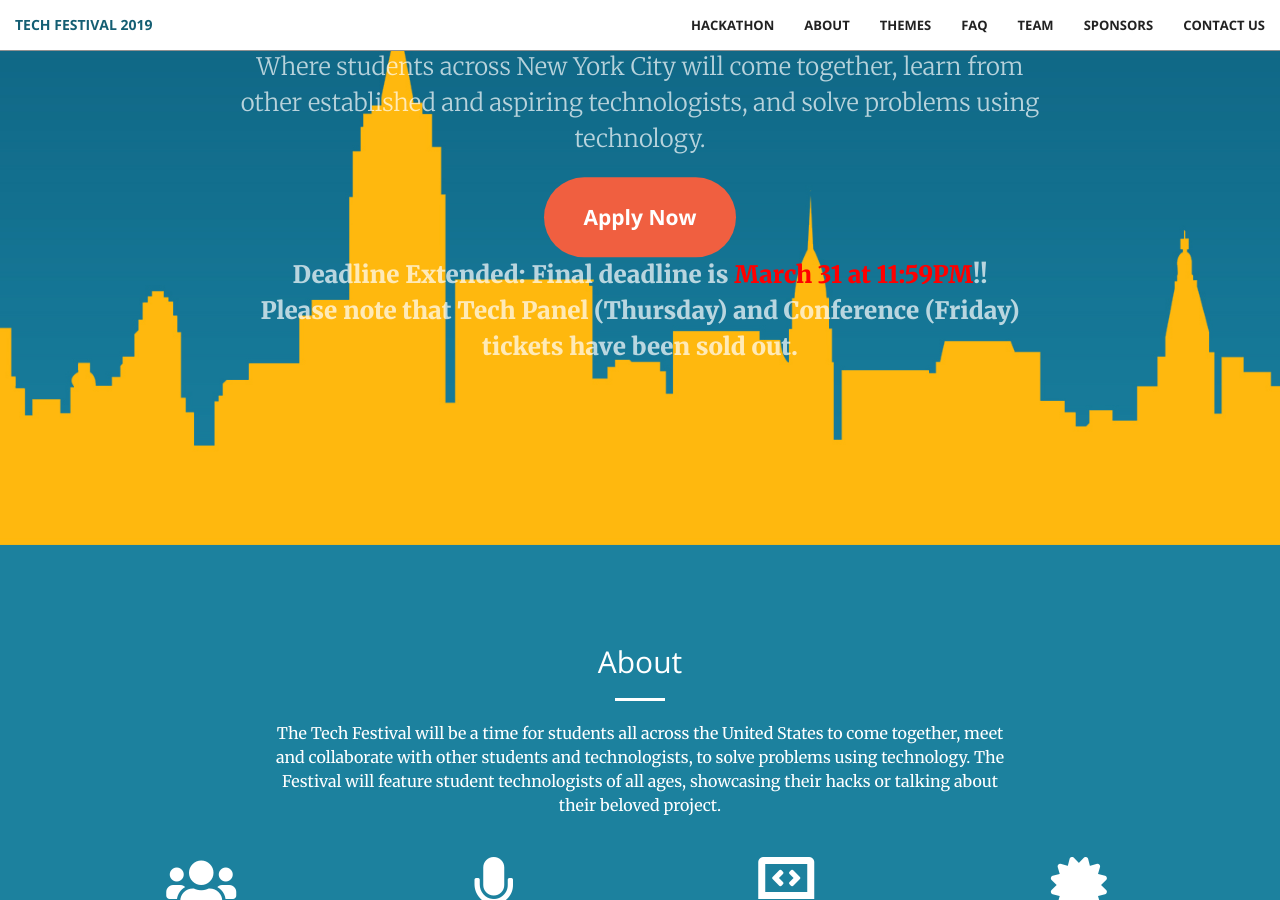
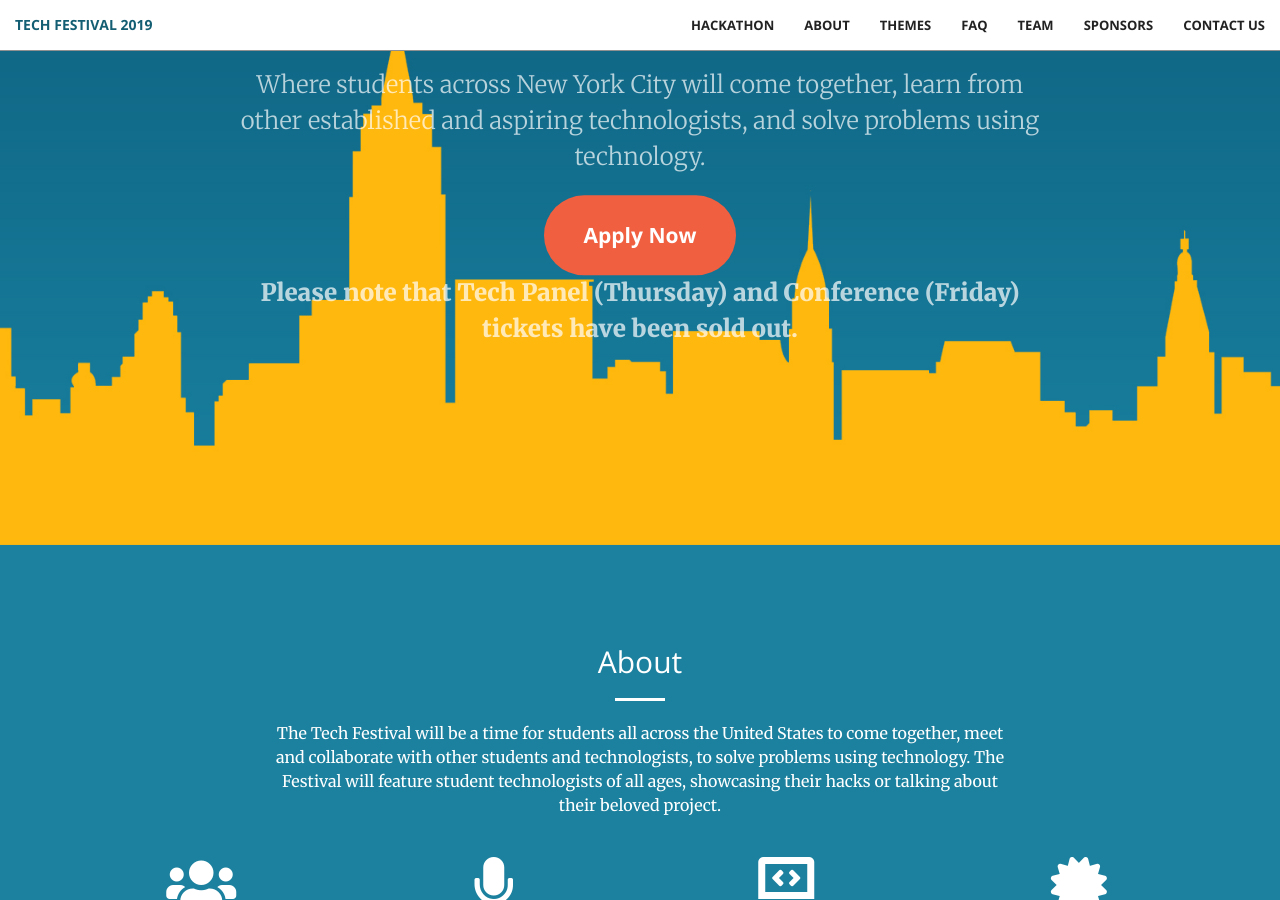
Before and after one commit to techfestivalnyc/techfestivalnyc.github.io, a Jekyll site: the page built from index.html, in a window 1280 px wide and 900 px high, scrolled down 355 px. Built offline with Jekyll 4.4.1, drawn with Linux system fonts in a browser that asks for light colours.

Commit message:
remove deadline note

```diff
--- a/_includes/header-front.html
+++ b/_includes/header-front.html
@@ -13,8 +13,6 @@
                 <a href="https://bit.ly/techfestival19_registration" target="_blank" class="btn btn-red btn-xxl page-scroll">Apply Now</a>
             </span>
             <p style="font-weight: 900;" class="page-scroll">
-                Deadline Extended: Final deadline is <a href="https://bit.ly/techfestival19_registration" target="_blank" style="color: red;">March 31 at 11:59PM</a>!!
-                <br>
                 Please note that Tech Panel (Thursday) and Conference (Friday) tickets have been sold out.
             </p>
         </div>
```
